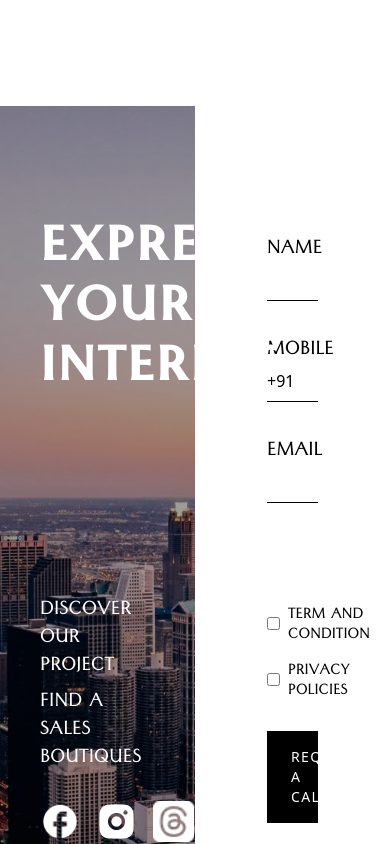
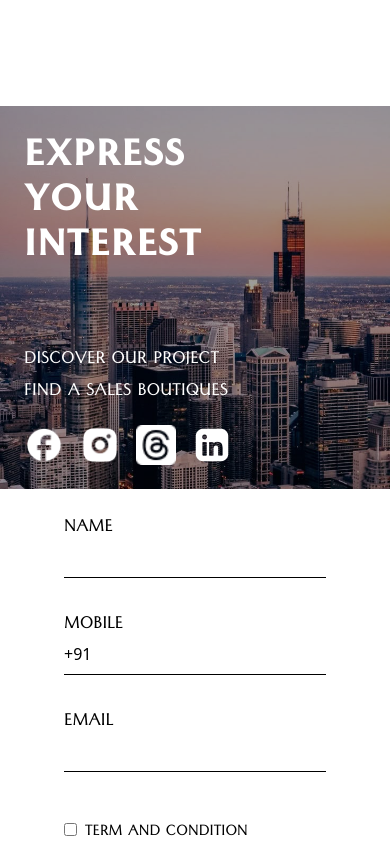
Before and after one commit to HarshSahare/NeelInfraTech, a Next.js app: page /properties in a window 390 px wide. Shown: the part 2600-3444 px from the top of the page. Built offline with nearby package versions, Linux system fonts and the light colour scheme.

Commit message:
refactored : made the contact section responsive

```diff
--- a/app/components/sections/contactSection.tsx
+++ b/app/components/sections/contactSection.tsx
@@ -5,61 +5,61 @@ const ContactSection = ({ className }: { className?: string }) => {
   return (
     <div
       id="contact"
-      className={`${className} flex contact-container min-h-screen `}
+      className={`${className} flex flex-col md:flex-row contact-container min-h-screen`}
     >
       {/* Left Section */}
-      <div className="w-1/2 bg-cover bg-center text-white p-10 flex flex-col justify-center relative">
-        <div className="w-full h-full absolute top-0 left-0 z-0">
+      <div className="relative w-full md:w-1/2 bg-cover bg-center text-white p-6 md:p-10 flex flex-col justify-center">
+        <div className="absolute inset-0 z-0">
           <Image
             src={"/images/contactUsBg.jpg"}
             alt="Background"
             fill
             className="object-cover"
           />
-          <div className="overlay absolute h-full w-full bg-[#00000060]"></div>
+          <div className="overlay absolute inset-0 bg-[#00000060]"></div>
         </div>
-        <div className="z-1 left">
-          <div>
-            <h1 className="text-5xl font-classica font-[700] leading-tight">
+        <div className="relative z-10">
+          <h1 className="text-4xl sm:text-5xl font-classica font-[700] leading-tight">
             EXPRESS
             <br />
             YOUR
             <br />
             INTEREST
           </h1>
-          </div>
-          <div className="mt-[200px]">
-            <p className="text-lg font-classica font-[400] mt-10">
+
+          <div className="mt-20 sm:mt-40">
+            <p className="text-base sm:text-lg font-classica font-[400] mt-6">
               DISCOVER OUR PROJECT
             </p>
-            <p className="text-lg font-classica font-[400] mt-2">
+            <p className="text-base sm:text-lg font-classica font-[400] mt-2">
               FIND A SALES BOUTIQUES
             </p>
-            <div className="flex gap-4 item-center mt-8 text-2xl">
+
+            <div className="flex gap-4 items-center mt-6 sm:mt-8 text-2xl">
               <Image
                 src={"/images/facebook-white-outline.png"}
-                className="cursor-pointer w-[41px] h-[41px]"
+                className="cursor-pointer w-10 h-10"
                 alt="facebook"
                 width={41}
                 height={41}
               />
               <Image
                 src={"/images/instagram-white-outline.png"}
-                className="cursor-pointer w-[41px] h-[41px]"
+                className="cursor-pointer w-10 h-10"
                 alt="Instagram"
                 width={41}
                 height={41}
               />
               <Image
                 src={"/images/thread-white-outline.png"}
-                className="cursor-pointer w-[41px] h-[41px]"
+                className="cursor-pointer w-10 h-10"
                 alt="threads"
                 width={41}
                 height={41}
               />
               <Image
                 src={"/images/linkedin-white-outline.png"}
-                className="cursor-pointer w-[41px] h-[41px]"
+                className="cursor-pointer w-10 h-10"
                 alt="linkedin"
                 width={41}
                 height={41}
@@ -70,10 +70,10 @@ const ContactSection = ({ className }: { className?: string }) => {
       </div>
 
       {/* Right Section */}
-      <div className="w-1/2 p-18 bg-white  flex flex-col justify-center">
-        <form className="space-y-8 right">
+      <div className="w-full md:w-1/2 p-6 sm:p-12 bg-white flex flex-col justify-center">
+        <form className="space-y-8 px-10">
           <div>
-            <label className="block text-lg font-[400] font-classica">
+            <label className="block text-base sm:text-lg font-[400] font-classica">
               NAME
             </label>
             <input
@@ -83,7 +83,7 @@ const ContactSection = ({ className }: { className?: string }) => {
           </div>
 
           <div>
-            <label className="block text-lg font-[400] font-classica">
+            <label className="block text-base sm:text-lg font-[400] font-classica">
               MOBILE
             </label>
             <div className="flex items-center border-b border-black py-2">
@@ -93,7 +93,7 @@ const ContactSection = ({ className }: { className?: string }) => {
           </div>
 
           <div>
-            <label className="block text-lg font-[400] font-classica">
+            <label className="block text-base sm:text-lg font-[400] font-classica">
               EMAIL
             </label>
             <input
@@ -102,7 +102,7 @@ const ContactSection = ({ className }: { className?: string }) => {
             />
           </div>
 
-          <div className="space-y-4 text-sm font-classica font-[400] mt-[100px]">
+          <div className="space-y-4 text-sm font-classica font-[400] mt-12">
             <label className="flex items-center gap-2">
               <input type="checkbox" />
               TERM AND CONDITION
```
Lines whose indentation alone changed are shown as unchanged.
